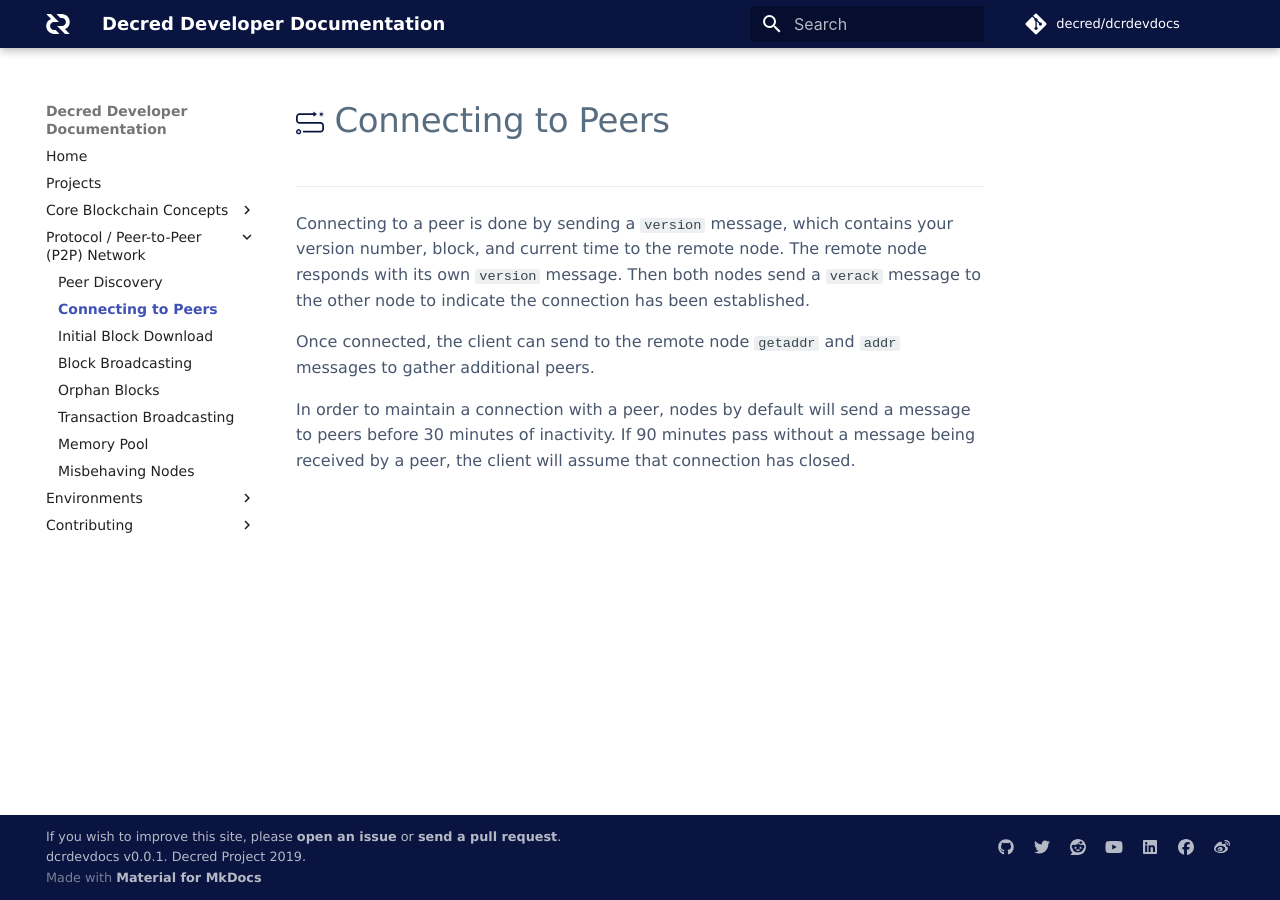
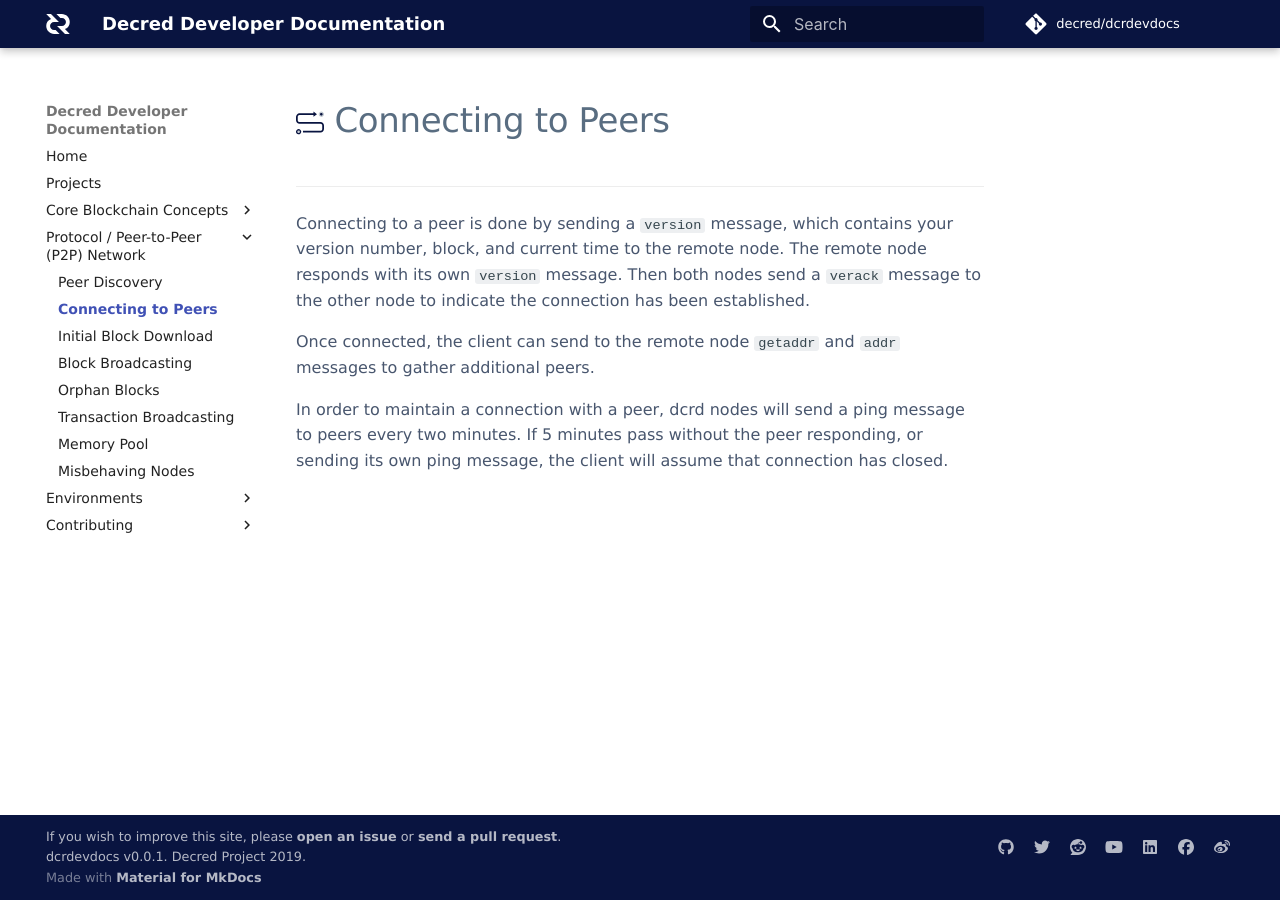
Before and after one commit to decred/dcrdevdocs, an MkDocs documentation site: the page built from docs/protocol-p2p-network/connecting-to-peers.md, in a window 1280 px wide. Built offline with MkDocs 1.6.1 and Material for MkDocs 9.7.7, drawn with Linux system fonts in a browser that asks for light colours; some web fonts are replaced; comment, search, counter and statistics services are not loaded; part of the change alters nothing that is shown.

Commit message:
Remove TODO from Connecting to Peers

```diff
--- a/docs/protocol-p2p-network/connecting-to-peers.md
+++ b/docs/protocol-p2p-network/connecting-to-peers.md
@@ -11,21 +11,7 @@ the connection has been established.
 Once connected, the client can send to the remote node `getaddr` and `addr`
 messages to gather additional peers.
 
-<!-- TODO jholdstock: Checking this on Matrix:
-
-            following is from bitcoin docs:
-
-            > In order to maintain a connection with a peer, nodes by default will send a
-            > message to peers before 30 minutes of inactivity.
-            > If 90 minutes pass without a message being received by a peer,
-            > the client will assume that connection has closed.
-
-            I am reading `peers.go` to see how this works for Decred, I would like to check my understanding:
-
-            Nodes send each connected peer a ping message every 2 minutes. If a peer does not respond or send its own ping message in a 5 minute window, the node will disconnect from it
-
- -->
-In order to maintain a connection with a peer, nodes by default will send a
-message to peers before 30 minutes of inactivity.
-If 90 minutes pass without a message being received by a peer,
-the client will assume that connection has closed.
+In order to maintain a connection with a peer, dcrd nodes will send a
+ping message to peers every two minutes.
+If 5 minutes pass without the peer responding, or sending its own ping
+message, the client will assume that connection has closed.
```
